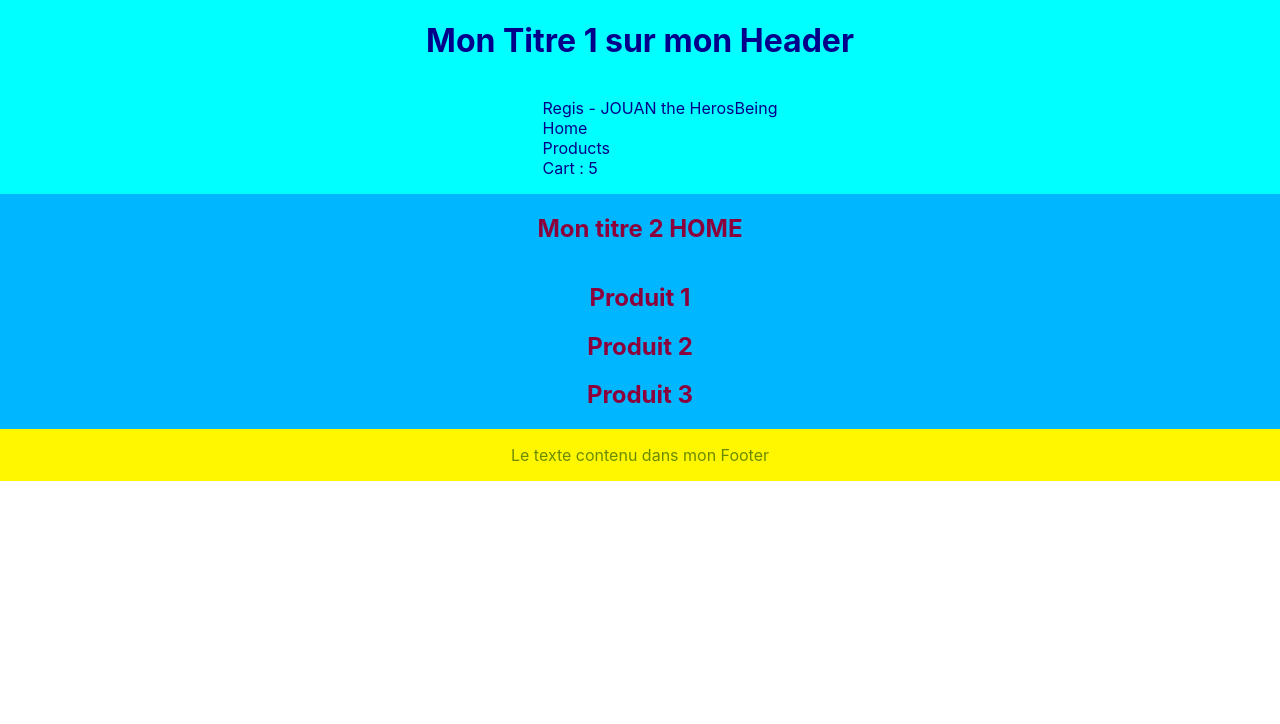
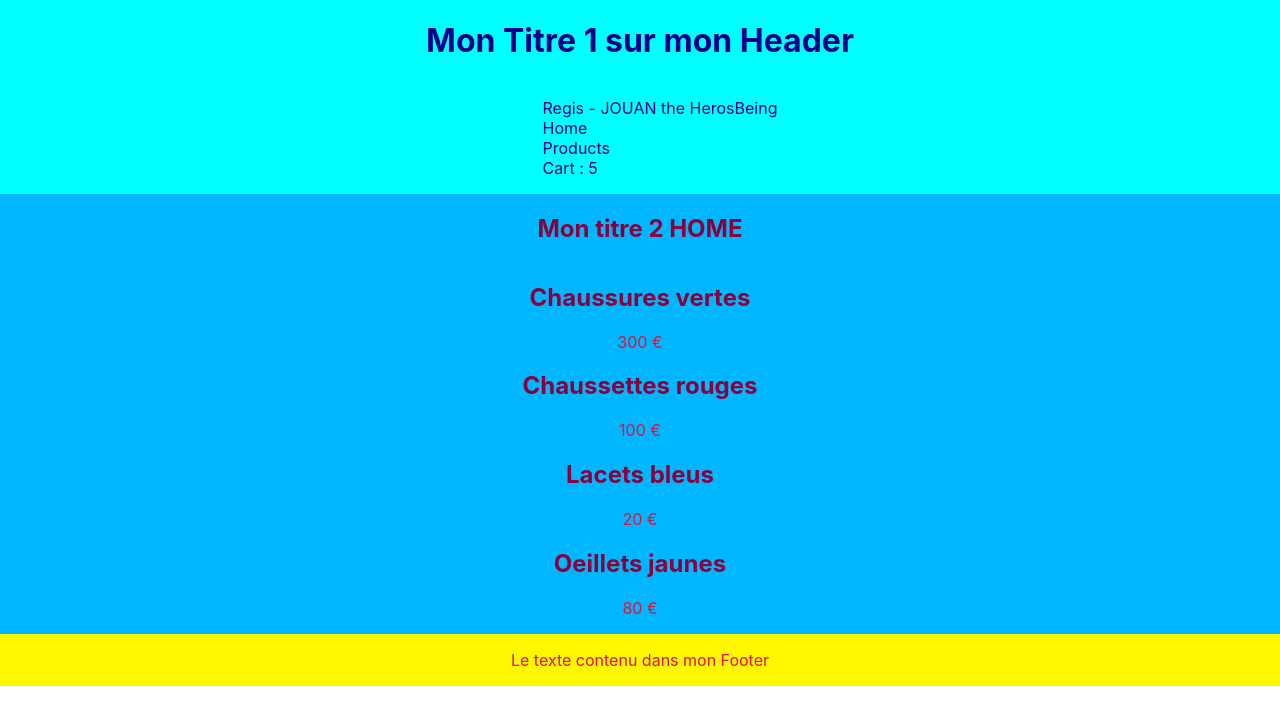
Before and after one commit to Regis040/react-projet2, a React (Create React App) app: page / in a window 1280 px wide. Shown: the top 724 px of the page. Built offline with nearby package versions, Linux system fonts and the light colour scheme.

Commit message:
react objects in an array

```diff
--- a/src/App.css
+++ b/src/App.css
@@ -63,6 +63,10 @@ li {
   text-align: center;
 }
 
+p {
+color: crimson;
+}
+
 
 @keyframes App-logo-spin {
   from {
--- a/src/Products.js
+++ b/src/Products.js
@@ -1,17 +1,42 @@
 function Products () {
 
+
     const productsFromDb = [
-        "Produit 1", "Produit 2", "Produit 3"
+        {
+        title: "Chaussures vertes",
+        price: 300,
+        isPubliched: true
+    },
+    {
+        title: "Chaussettes rouges",
+        price: 100,
+        isPubliched: true
+    },
+    {
+        title: "Lacets bleus",
+        price: 20,
+        isPubliched: true
+    },
+    {
+        title: "Oeillets jaunes",
+        price:80,
+        isPubliched: true
+    },
     ];
 
     return (
         <main class="mainstyle">
+
+
             {productsFromDb.map((product) => {
-            return (
-                <article>
-                    <h2>{product}</h2>
-                </article>
-            );
+                return (
+                    <article>
+                        <>
+                            <h2>{product.title}</h2>
+                            <p>{product.price} €</p>
+                       </>
+                    </article>
+                );
             })}
         </main>
     );
```
